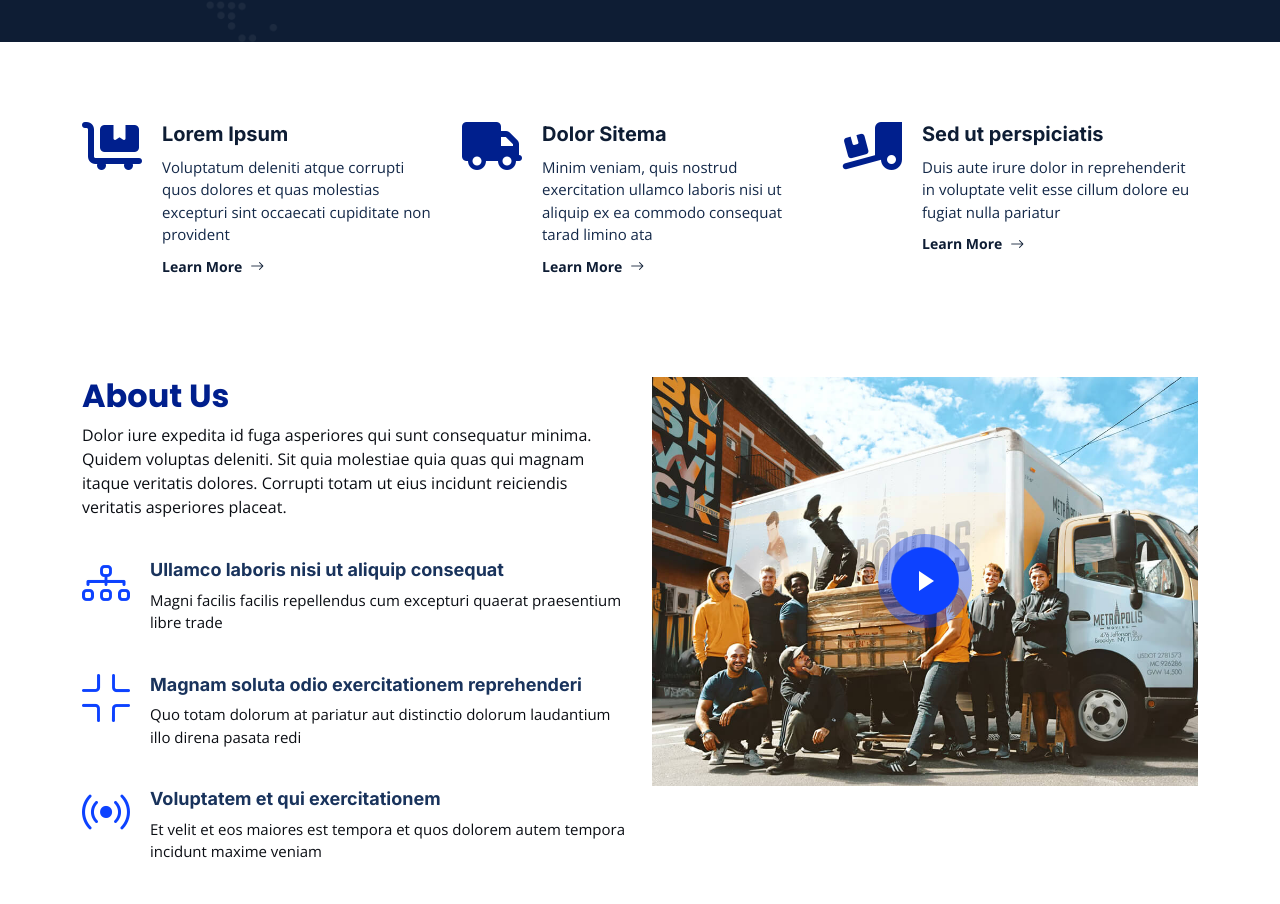
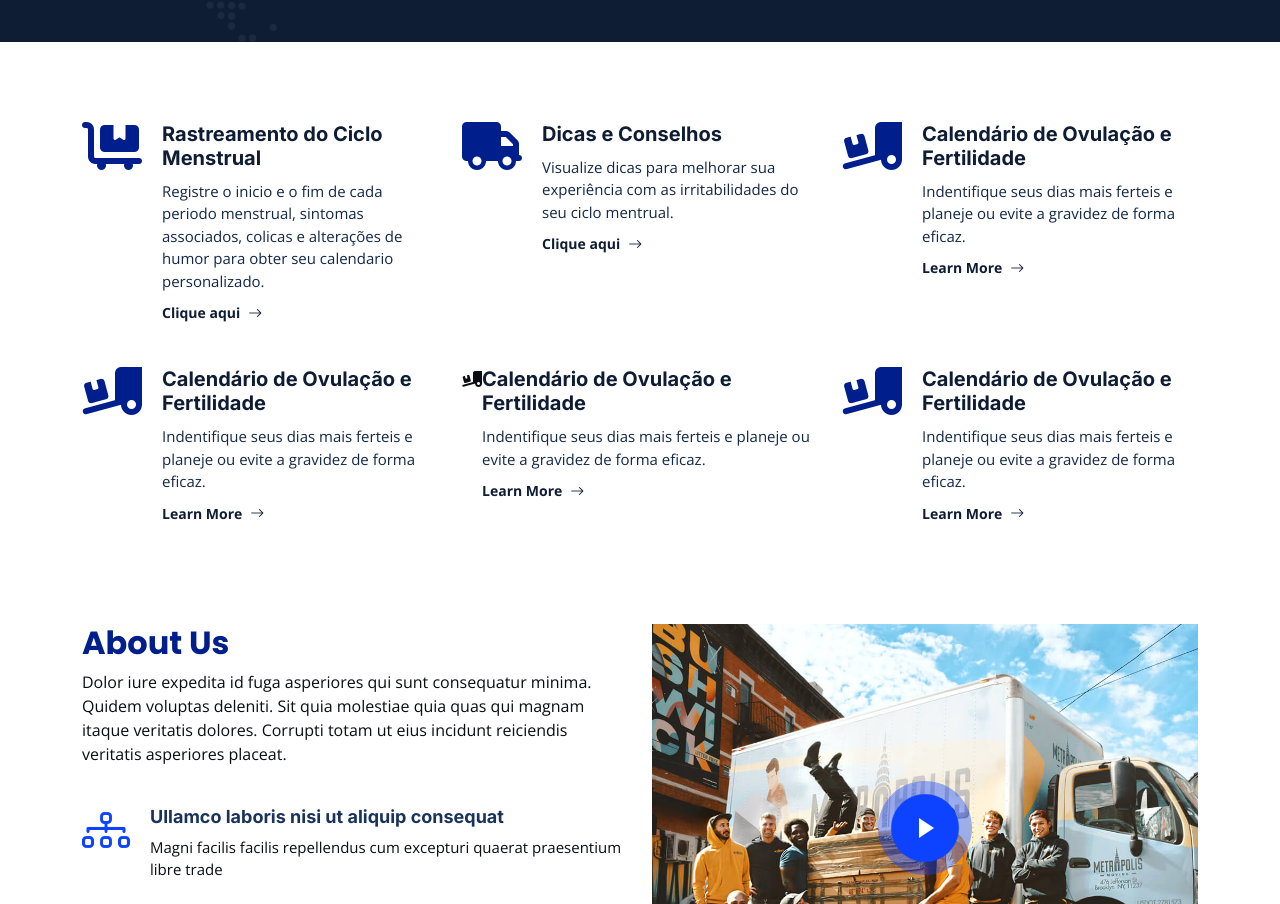
Before and after one commit to Jennyasmim/API-CRUD, a plain HTML site: page Logis/index.html in a window 1280 px wide. Shown: the part 660-1564 px from the top of the page. Drawn offline with nearby package versions, Linux system fonts and the light colour scheme.

Commit message:
Atualização

```diff
--- a/Logis/index.html
+++ b/Logis/index.html
@@ -131,7 +131,7 @@
         </div>
 
         <div class="col-lg-5 order-1 order-lg-2 hero-img" data-aos="zoom-out">
-          <img src="assets/img/hero-img.svg" class="img-fluid mb-3 mb-lg-0" alt="">
+          <!-- <img src="assets/img/hero-img.svg" class="img-fluid mb-3 mb-lg-0" alt=""> -->
         </div>
 
       </div>
@@ -149,9 +149,9 @@
           <div class="col-lg-4 col-md-6 service-item d-flex" data-aos="fade-up">
             <div class="icon flex-shrink-0"><i class="fa-solid fa-cart-flatbed"></i></div>
             <div>
-              <h4 class="title">Lorem Ipsum</h4>
-              <p class="description">Voluptatum deleniti atque corrupti quos dolores et quas molestias excepturi sint occaecati cupiditate non provident</p>
-              <a href="service-details.html" class="readmore stretched-link"><span>Learn More</span><i class="bi bi-arrow-right"></i></a>
+              <h4 class="title">Rastreamento do Ciclo Menstrual</h4>
+              <p class="description">Registre o inicio e o fim de cada periodo menstrual, sintomas associados, colicas e alterações de humor para obter seu calendario personalizado.</p>
+              <a href="service-details.html" class="readmore stretched-link"><span>Clique aqui</span><i class="bi bi-arrow-right"></i></a>
             </div>
           </div>
           <!-- End Service Item -->
@@ -159,8 +159,17 @@
           <div class="col-lg-4 col-md-6 service-item d-flex" data-aos="fade-up" data-aos-delay="100">
             <div class="icon flex-shrink-0"><i class="fa-solid fa-truck"></i></div>
             <div>
-              <h4 class="title">Dolor Sitema</h4>
-              <p class="description">Minim veniam, quis nostrud exercitation ullamco laboris nisi ut aliquip ex ea commodo consequat tarad limino ata</p>
+              <h4 class="title">Dicas e Conselhos</h4>
+              <p class="description">Visualize dicas para melhorar sua experiência com as irritabilidades do seu ciclo mentrual.</p>
+              <a href="service-details.html" class="readmore stretched-link"><span>Clique aqui</span><i class="bi bi-arrow-right"></i></a>
+            </div>
+          </div><!-- End Service Item -->
+
+          <div class="col-lg-4 col-md-6 service-item d-flex" data-aos="fade-up" data-aos-delay="200">
+            <div class="icon flex-shrink-0"><i class="fa-solid fa-truck-ramp-box"></i></div>
+            <div>
+              <h4 class="title">Calendário de Ovulação e Fertilidade</h4>
+              <p class="description">Indentifique seus dias mais ferteis e planeje ou evite a gravidez de forma eficaz. </p>
               <a href="service-details.html" class="readmore stretched-link"><span>Learn More</span><i class="bi bi-arrow-right"></i></a>
             </div>
           </div><!-- End Service Item -->
@@ -168,12 +177,29 @@
           <div class="col-lg-4 col-md-6 service-item d-flex" data-aos="fade-up" data-aos-delay="200">
             <div class="icon flex-shrink-0"><i class="fa-solid fa-truck-ramp-box"></i></div>
             <div>
-              <h4 class="title">Sed ut perspiciatis</h4>
-              <p class="description">Duis aute irure dolor in reprehenderit in voluptate velit esse cillum dolore eu fugiat nulla pariatur</p>
+              <h4 class="title">Calendário de Ovulação e Fertilidade</h4>
+              <p class="description">Indentifique seus dias mais ferteis e planeje ou evite a gravidez de forma eficaz. </p>
               <a href="service-details.html" class="readmore stretched-link"><span>Learn More</span><i class="bi bi-arrow-right"></i></a>
             </div>
           </div><!-- End Service Item -->
 
+          <div class="col-lg-4 col-md-6 service-item d-flex" data-aos="fade-up" data-aos-delay="200">
+            <div class=""><i class="fa-solid fa-truck-ramp-box"></i></div>
+            <div>
+              <h4 class="title">Calendário de Ovulação e Fertilidade</h4>
+              <p class="description">Indentifique seus dias mais ferteis e planeje ou evite a gravidez de forma eficaz. </p>
+              <a href="" class="readmore stretched-link"><span>Learn More</span><i class="bi bi-arrow-right"></i></a>
+            </div>
+          </div><!-- End Service Item -->
+
+          <div class="col-lg-4 col-md-6 service-item d-flex" data-aos="fade-up" data-aos-delay="200">
+            <div class="icon flex-shrink-0"><i class="fa-solid fa-truck-ramp-box"></i></div>
+            <div>
+              <h4 class="title">Calendário de Ovulação e Fertilidade</h4>
+              <p class="description">Indentifique seus dias mais ferteis e planeje ou evite a gravidez de forma eficaz. </p>
+              <a href="" class="readmore stretched-link"><span>Learn More</span><i class="bi bi-arrow-right"></i></a>
+            </div>
+          </div><!-- End Service Item -->
         </div>
 
       </div>
```
